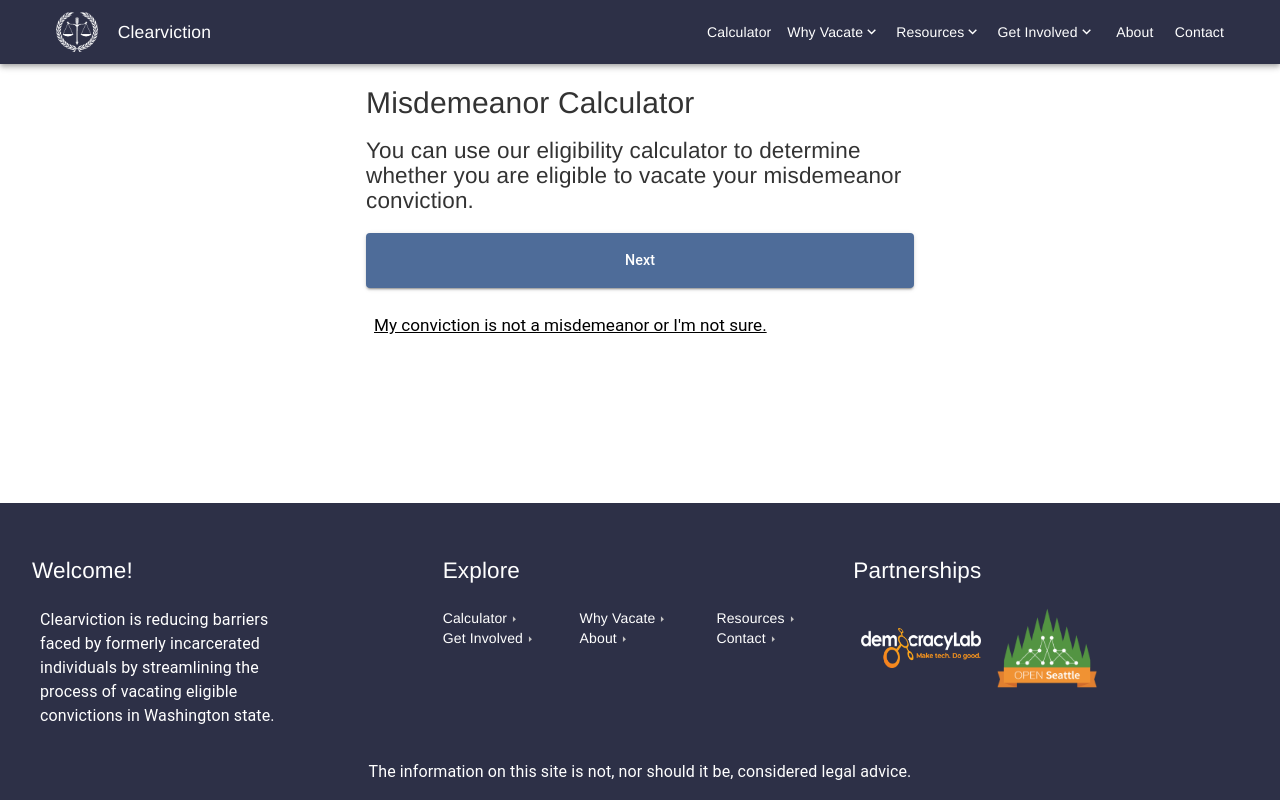
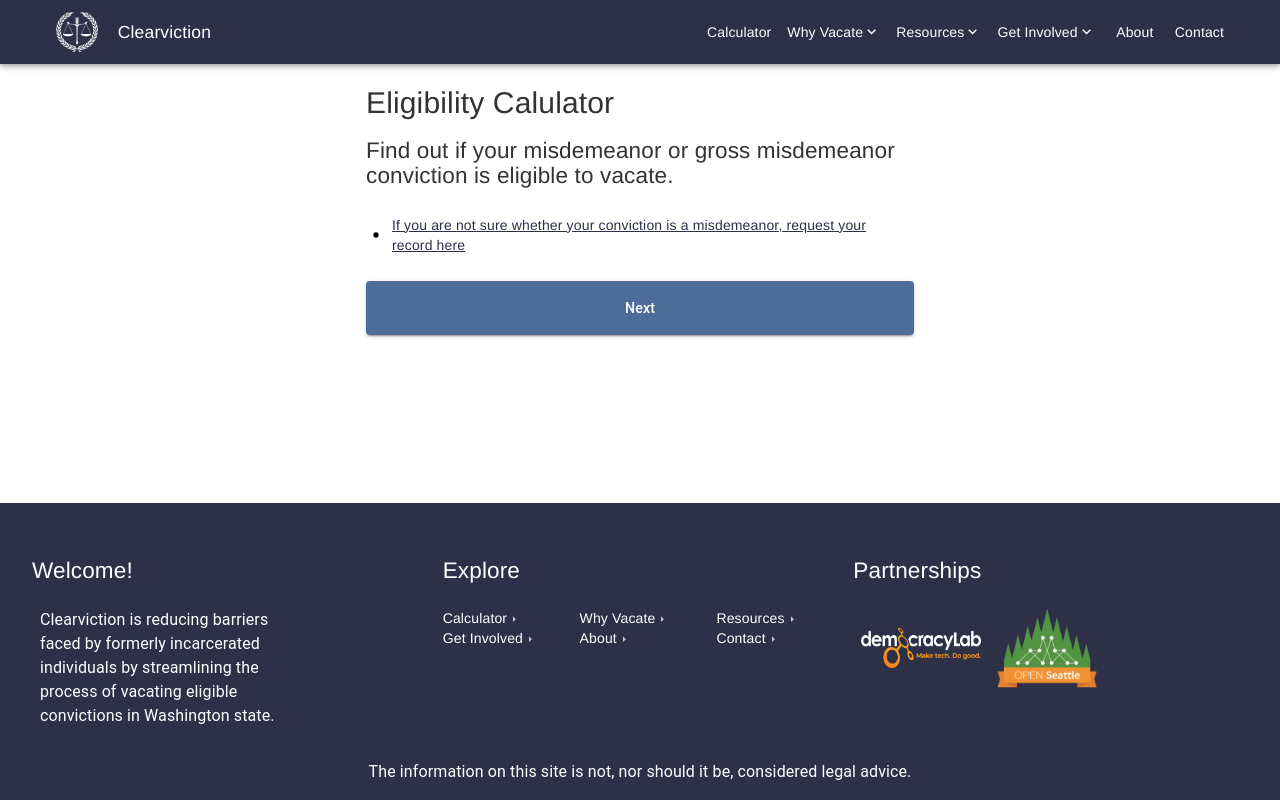
Before and after one commit to openseattle/clearviction-v1, a React (Create React App) app: page /calculator/landing-0 in a window 1280 px wide. Built offline with nearby package versions, Linux system fonts and the light colour scheme.

Commit message:
1203 updated language, link style, removed button

```diff
--- a/src/data/calculatorPages.ts
+++ b/src/data/calculatorPages.ts
@@ -25,12 +25,17 @@ const CANT_DETERMINE_FEEDBACK_FORM_LINK =
 
 const data: Pages = {
   "landing-0": {
-    header: "Misdemeanor Calculator",
-    body: [
-      {
-        type: BodyType.PARAGRAPH,
-        text: "You can use our eligibility calculator to determine whether you are eligible to vacate your misdemeanor conviction.",
-      },
+    header: "Eligibility Calulator",
+    body: [
+      {
+        type: BodyType.PARAGRAPH,
+        text: "Find out if your misdemeanor or gross misdemeanor conviction is eligible to vacate.",
+      },
+      {
+        type: BodyType.LINK,
+        text: "If you are not sure whether your conviction is a misdemeanor, request your record here",
+        href: "https://www.wsp.wa.gov/crime/criminal-history",
+      }
     ],
     buttons: [
       {
@@ -38,7 +43,6 @@ const data: Pages = {
         href: CALC_PREFIX + "/landing-1",
       },
     ],
-    tooltip: TooltipType.NOT_A_MISDEMEANOR,
   },
   "landing-1": {
     header: "Quick Start Guide",
--- a/src/ui-kit/ListItem.jsx
+++ b/src/ui-kit/ListItem.jsx
@@ -22,7 +22,7 @@ export const CVPListItem = (props) => {
     switch (listType) {
       case "link":
         return (
-          <Link href={href} onClick={onClick} target="_blank" rel="noreferrer">
+          <Link style={{textDecoration: "underline"}} href={href} onClick={onClick} target="_blank" rel="noreferrer">
             {text}
           </Link>
         );
```
